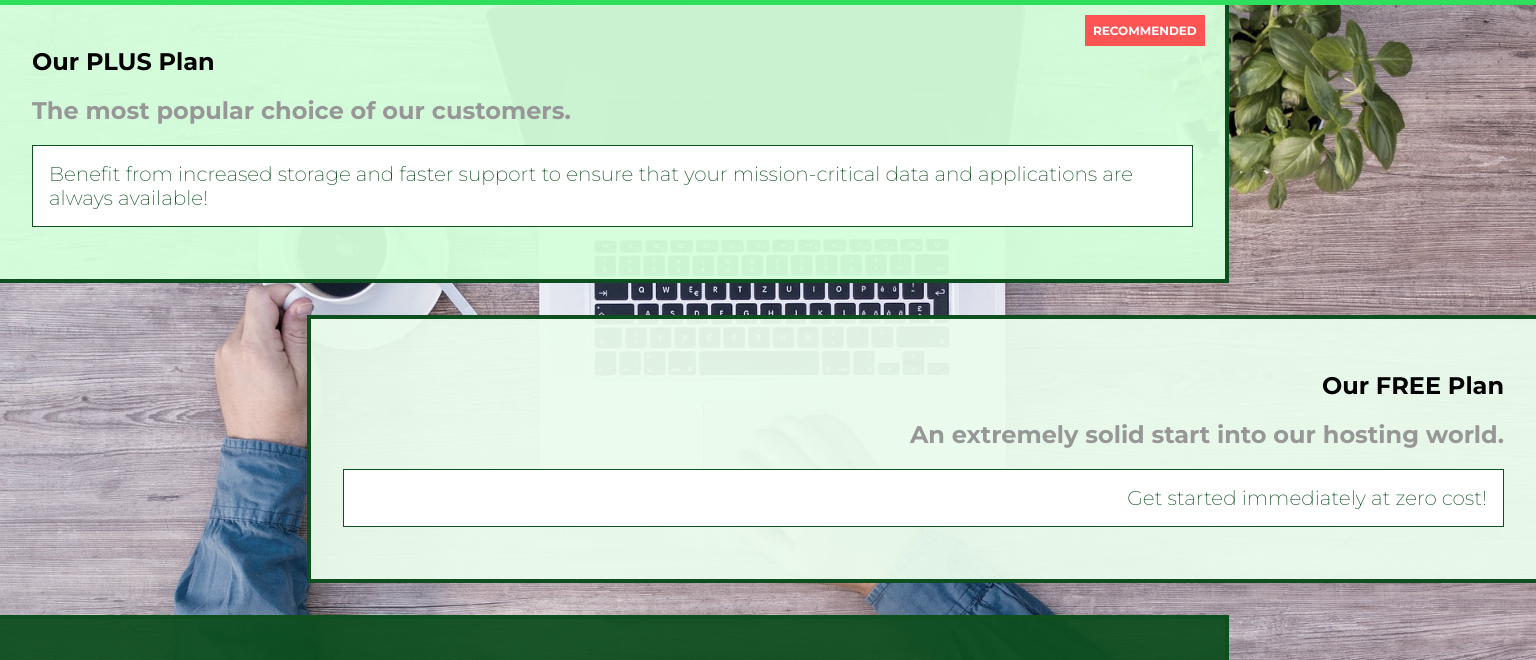
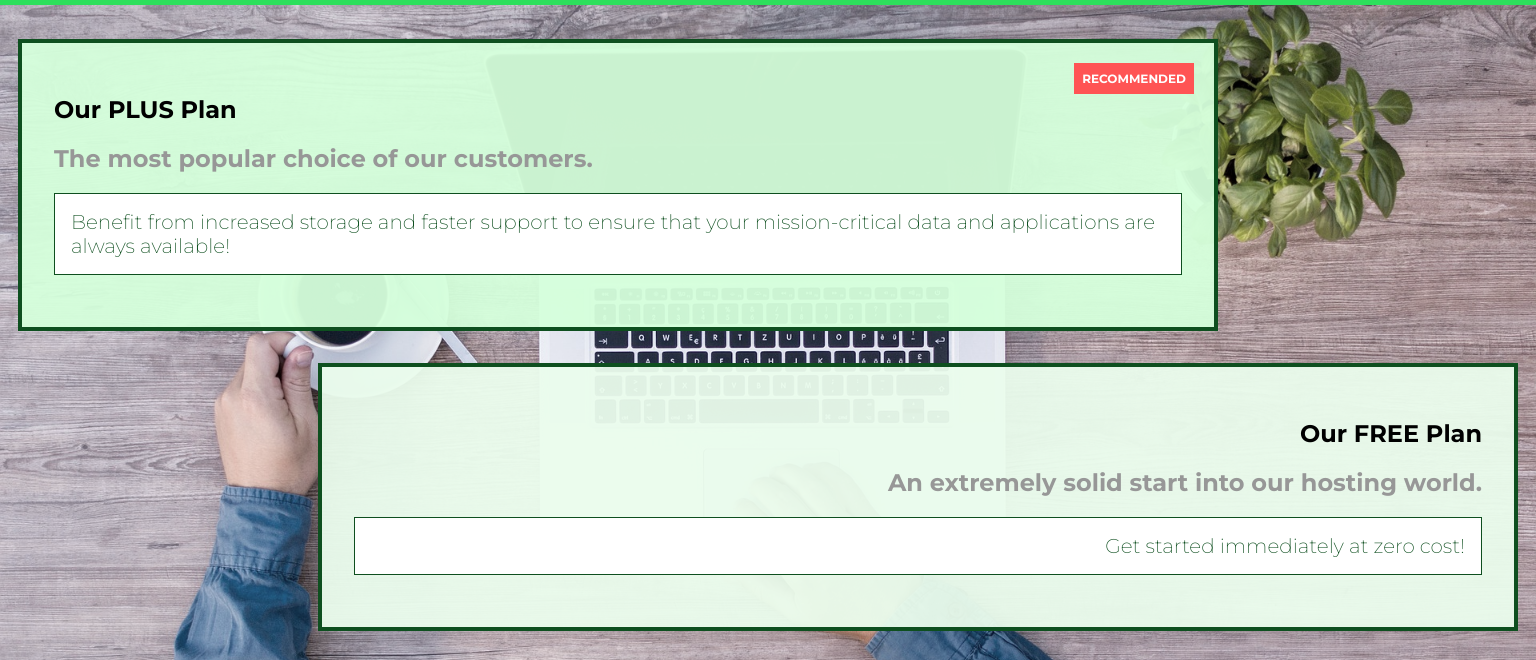
Before and after one commit to gongora92/css, a plain HTML site: page uHost/packages/index.html in a window 1536 px wide. Shown: the part 57-717 px from the top of the page. Drawn offline with Linux system fonts and the light colour scheme.

Commit message:
Packages fix screen

```diff
--- a/uHost/packages/packages.css
+++ b/uHost/packages/packages.css
@@ -82,3 +82,20 @@ main {
 #premium .package__subtitle {
   color: #bbb;
 }
+
+@media (min-width: 40rem) {
+  main {
+    margin: 3rem auto;
+    max-width: 1500px;
+  }
+}
+
+@media (min-width: 1500px) {
+  .package {
+    border-left: 4px solid #0e4f1f;
+  }
+
+  #free {
+    border-right: 4px solid #0e4f1f;
+  }
+}
```
